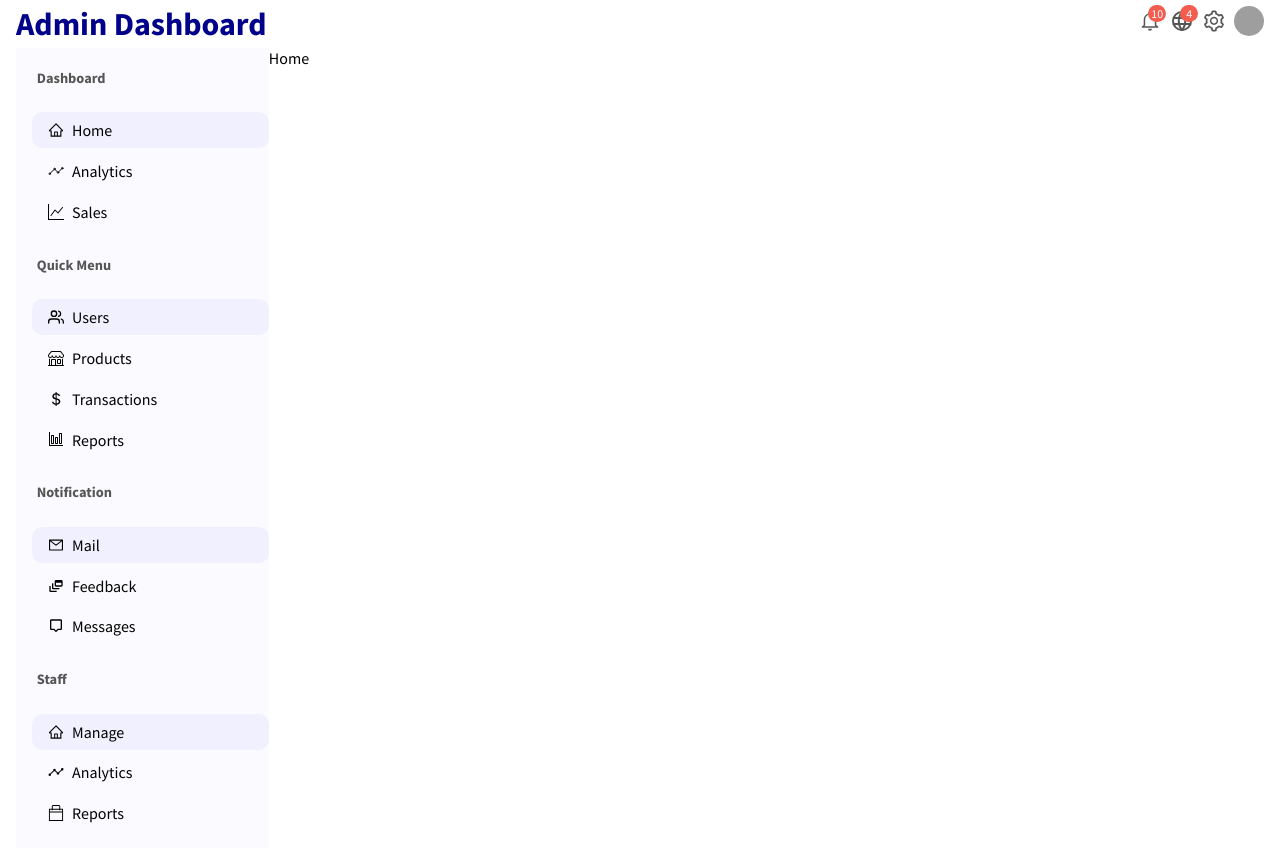
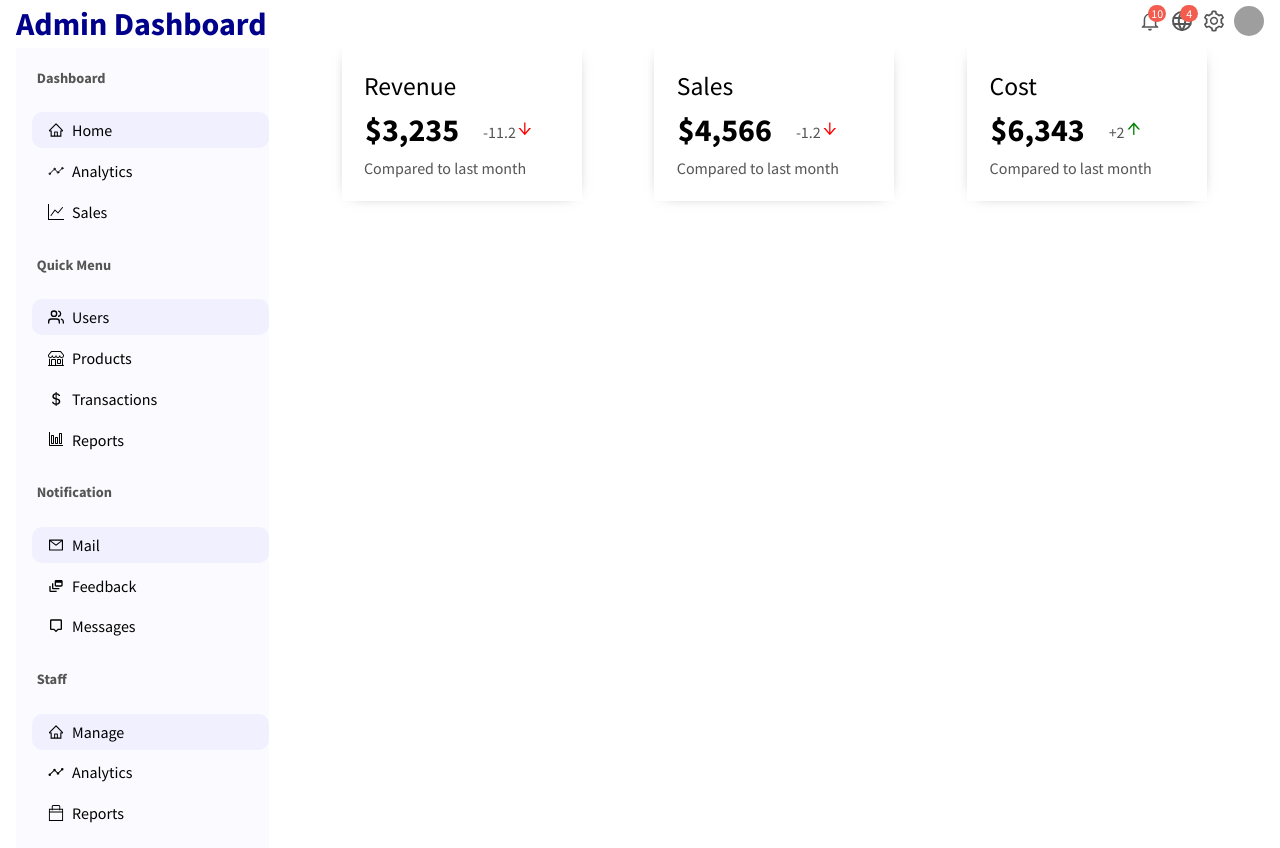
Before and after one commit to subashbala98/adminDashboard, a React (Create React App) app: page / in a window 1280 px wide. Built offline with nearby package versions, Linux system fonts and the light colour scheme; grey boxes are pictures that could not be loaded.

Commit message:
Added the featureProduct details

```diff
--- a/src/App.js
+++ b/src/App.js
@@ -1,7 +1,7 @@
 /** @format */
 
 import "./App.css";
-import Home from "./components/Home";
+import Home from "./pages/Home";
 import Sidebar from "./components/Sidebar";
 import Topbar from "./components/Topbar";
 
--- /dev/null
+++ b/src/components/FeaturedInfo/index.css
@@ -0,0 +1,26 @@
+.arrow_down{
+color: red;
+font-size: 1.1rem;
+}
+.arrow_up{
+color: green;
+font-size: 1.1rem;
+}
+.featureInfo{
+    padding: 1.4rem;
+    -webkit-box-shadow: 0px 0px 15px -10px rgba(0, 0, 0, 0.75);
+    box-shadow: 0px 0px 15px -10px rgba(0, 0, 0, 0.75);
+    width: 15rem;
+}
+.featureInfo p{
+font-size: 1.6rem;
+}
+.featureInfo div{
+    display: flex;
+    gap: 1.5rem;
+    padding: 0.5rem 1px;
+    align-items: center;
+}
+.featureInfo span{
+    color: #555;
+}
--- /dev/null
+++ b/src/components/FeaturedInfo/index.jsx
@@ -0,0 +1,26 @@
+/** @format */
+
+import React from "react";
+import { AiOutlineArrowDown, AiOutlineArrowUp } from "react-icons/ai";
+import "./index.css";
+const FeaturedInfo = ({ title, price, growth, info }) => {
+  return (
+    <div className="featureInfo">
+      <p>{title}</p>
+      <div>
+        <h1>${price}</h1>
+        <span>
+          {growth}
+          {growth?.includes("-") ? (
+            <AiOutlineArrowDown className="arrow_down" />
+          ) : (
+            <AiOutlineArrowUp className="arrow_up" />
+          )}
+        </span>
+      </div>
+      <span>Compared to last month</span>
+    </div>
+  );
+};
+
+export default FeaturedInfo;
--- a/src/components/Home/index.css
+++ /dev/null
@@ -1,3 +0,0 @@
-.home{
-    flex: 4;
-}
--- a/src/components/Home/index.jsx
+++ /dev/null
@@ -1,9 +0,0 @@
-/** @format */
-
-import React from "react";
-import "./index.css";
-const Home = () => {
-  return <div className="home">Home</div>;
-};
-
-export default Home;
--- /dev/null
+++ b/src/pages/Home/index.css
@@ -0,0 +1,8 @@
+.home{
+    flex: 4;
+}
+.homeWidgets{
+    display: flex;
+    justify-content: space-evenly;
+    align-items: center;
+}
--- /dev/null
+++ b/src/pages/Home/index.jsx
@@ -0,0 +1,27 @@
+/** @format */
+
+import React from "react";
+import FeaturedInfo from "../../components/FeaturedInfo";
+import "./index.css";
+const widgetsList = [
+  { title: "Revenue", price: "3,235", growth: "-11.2" },
+  { title: "Sales", price: "4,566", growth: "-1.2" },
+  { title: "Cost", price: "6,343", growth: "+2" },
+];
+const Home = () => {
+  return (
+    <div className="home">
+      <div className="homeWidgets">
+        {widgetsList.map((props) => {
+          return (
+            <>
+              <FeaturedInfo {...props} />
+            </>
+          );
+        })}
+      </div>
+    </div>
+  );
+};
+
+export default Home;
```
